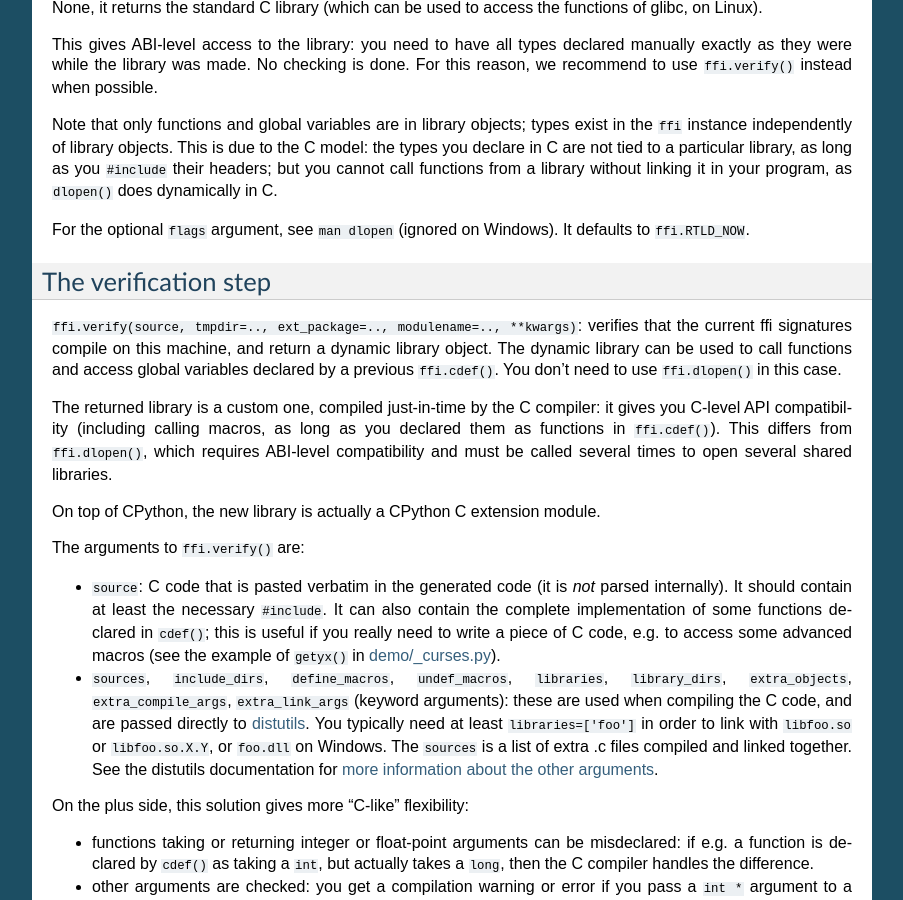
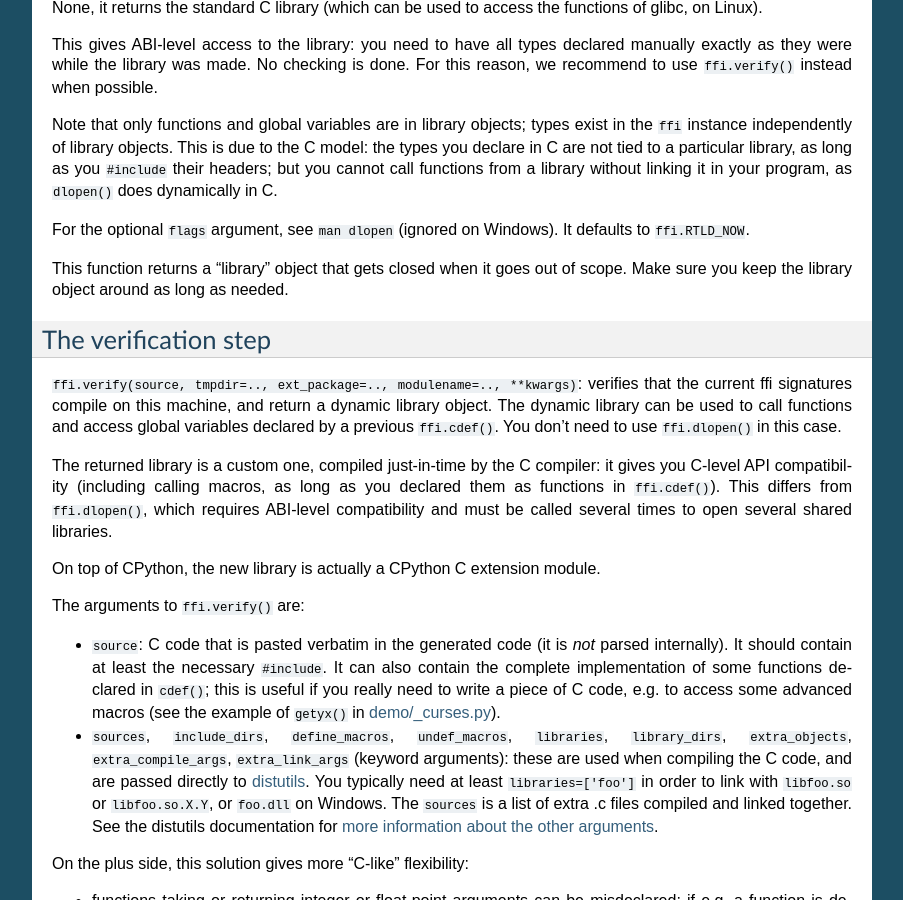
Before and after one commit to tharvik/cffi, a Sphinx documentation site: the page built from doc/source/index.rst, in a window 1280 px wide and 900 px high, scrolled down 5863 px. Shown: the whole window, without its empty margins (198-1101 px from the left). Built offline with Sphinx 7.4.7, drawn with Linux system fonts in a browser that asks for light colours; some of the changed text lies outside the part shown.

Commit message:
Add warnings about keeping alive the library object. (transplanted from c28026358db53c84e3adc56029f69db0d7f0c58b)

```diff
--- a/doc/source/index.rst
+++ b/doc/source/index.rst
@@ -458,6 +458,10 @@ as ``dlopen()`` does dynamically in C.
 For the optional ``flags`` argument, see ``man dlopen`` (ignored on
 Windows).  It defaults to ``ffi.RTLD_NOW``.
 
+This function returns a "library" object that gets closed when it goes
+out of scope.  Make sure you keep the library object around as long as
+needed.
+
 .. _below:
 
 
@@ -620,6 +624,10 @@ not recommended.
    the module name already exists it will be reused without further
    check.  Be sure to have other means of clearing the ``tmpdir``
    whenever you change your sources.
+
+This function returns a "library" object that gets closed when it goes
+out of scope.  Make sure you keep the library object around as long as
+needed.
 
 
 Working with pointers, structures and arrays
```
